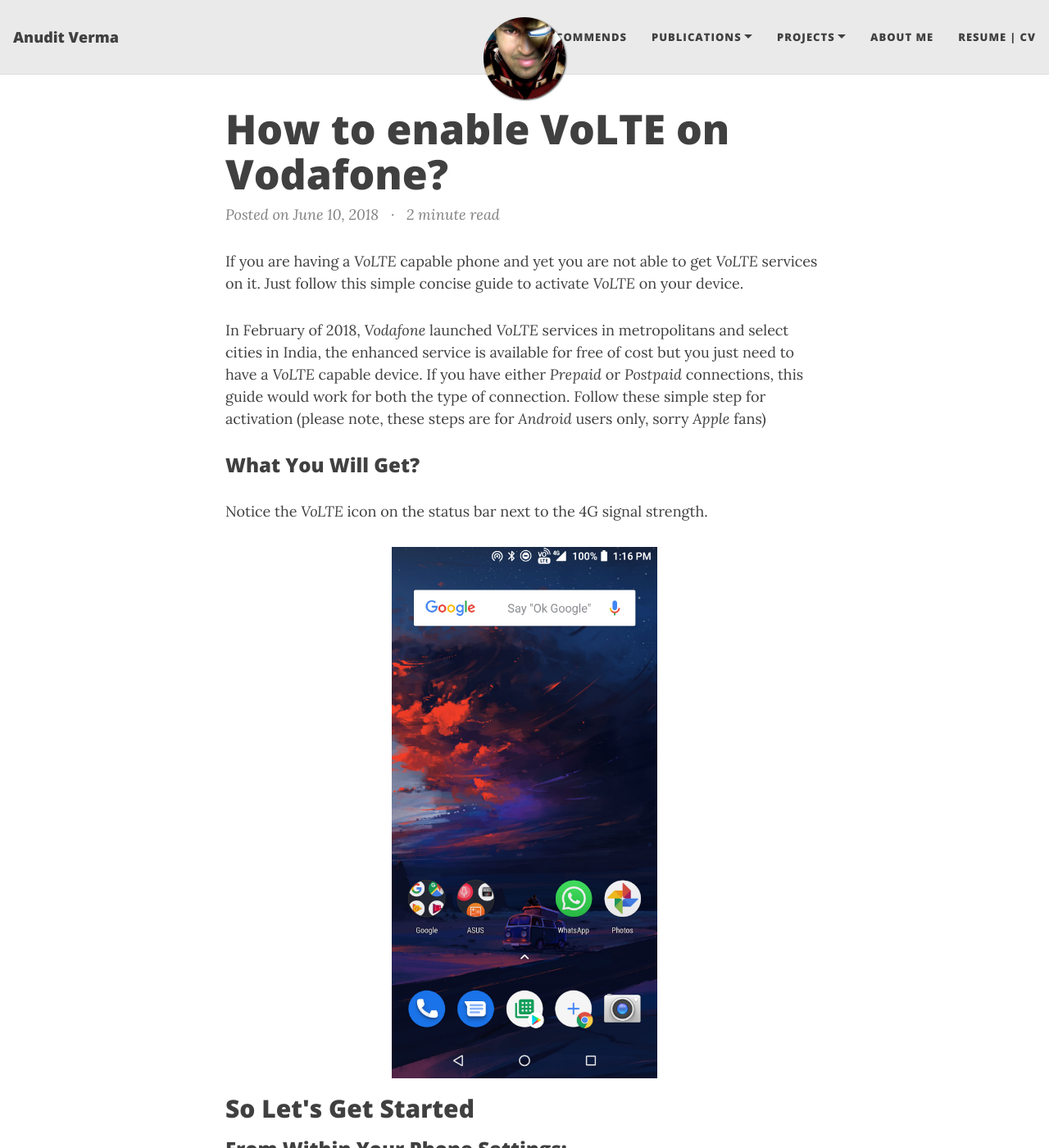
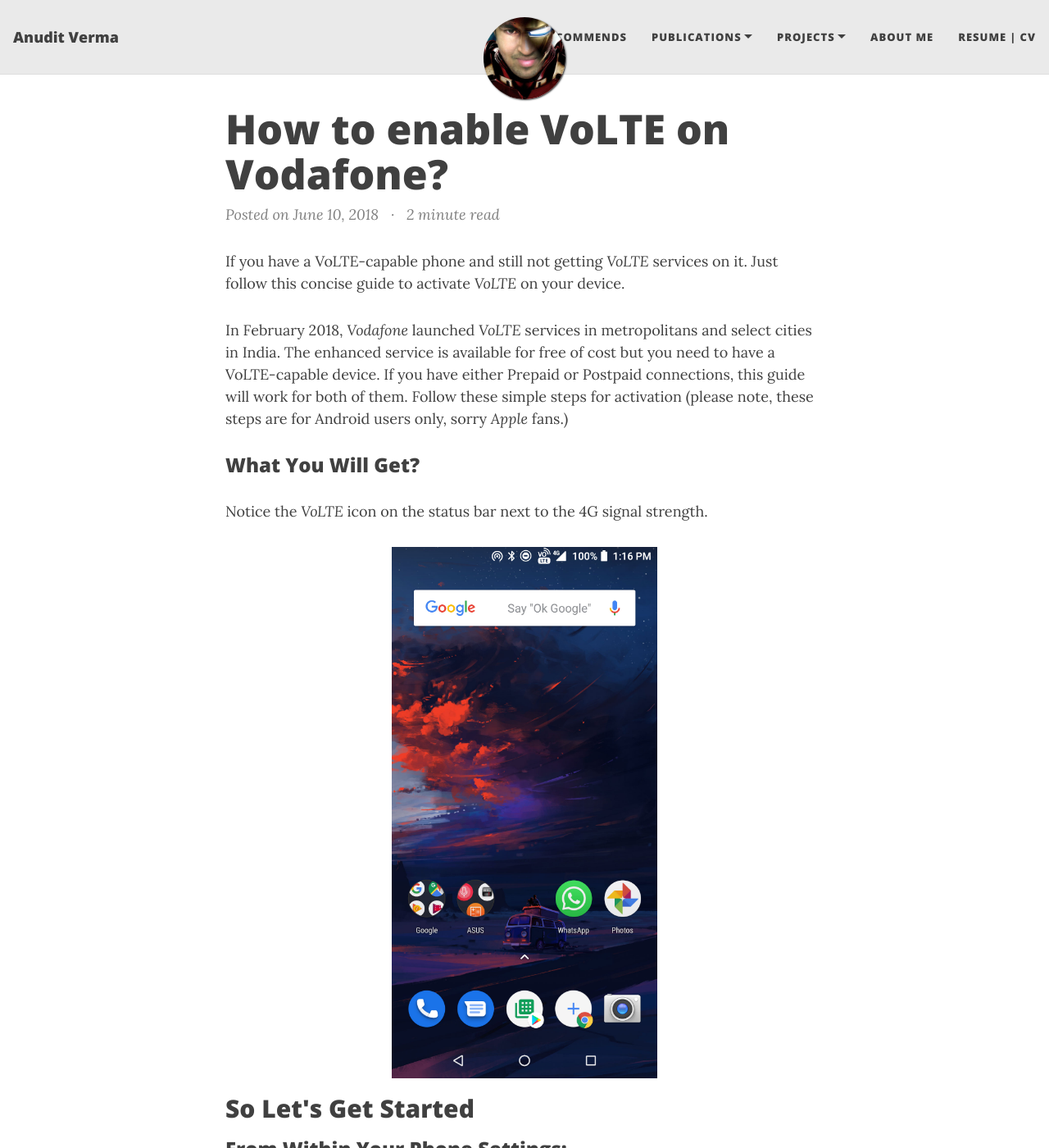
Before and after one commit to anuditverma/anuditverma.github.io, a Jekyll site: the page built from _posts/2018-06-10-enable-vodafone-volte.md, in a window 1280 px wide and 1400 px high. Shown: the whole window at 82% size. Built offline with Jekyll 4.4.1, drawn with Linux system fonts in a browser that asks for light colours; nearby versions of some CDN libraries; comment, search, counter and statistics services are not loaded; some of the changed text lies outside the part shown.

Commit message:
Post Update: How to enable VoLTE on Vodafone?

```diff
--- a/_posts/2018-06-10-enable-vodafone-volte.md
+++ b/_posts/2018-06-10-enable-vodafone-volte.md
@@ -6,9 +6,9 @@
 share-img: https://www.anudit.in/assets/img/vodafone_volte/vodafone_lte.jpg
 ---
 
-If you are having a *VoLTE* capable phone and yet you are not able to get *VoLTE* services on it. Just follow this simple concise guide to activate *VoLTE* on your device.<br>
+If you have a VoLTE-capable phone and still not getting *VoLTE* services on it. Just follow this concise guide to activate *VoLTE* on your device.<br>
 
-In February of 2018, *Vodafone* launched *VoLTE* services in metropolitans and select cities in India, the enhanced service is available for free of cost but you just need to have a *VoLTE* capable device. If you have either *Prepaid* or *Postpaid* connections, this guide would work for both the type of connection. Follow these simple step for activation (please note, these steps are for *Android* users only, sorry *Apple* fans)
+In February 2018, *Vodafone* launched *VoLTE* services in metropolitans and select cities in India. The enhanced service is available for free of cost but you need to have a VoLTE-capable device. If you have either Prepaid or Postpaid connections, this guide will work for both of them. Follow these simple steps for activation (please note, these steps are for Android users only, sorry *Apple* fans.)
 
 <h3>What You Will Get?</h3>
 Notice the *VoLTE* icon on the status bar next to the 4G signal strength.
@@ -22,15 +22,16 @@
 __Step 2__: Tap on Mobile networks.<br>
 __Step 3__: Look for *VoLTE* option and turn on *VoLTE* Mode.
 
-__NOTE:__ Also make sure that your device's firmware is up to date (including the one that should be able to turn on *VoLTE*.)
+{: .box-note}
+**Note:** Also make sure that your device's firmware is up to date (including the one that should be able to turn on *VoLTE*.)
 
 <center><h2>OR</h2></center>
 
 <h3>Hard Reset & Wipe:</h3>
 Make sure your device is charged more than 60%.<br>
 
-__IMPORTANT NOTE:__  This step would erase the data present on your phone, I would strongly recommend to make a backup of your personal data before proceeding.
-
+{: .box-error}
+**Disclaimer:** This step would erase the data present on your phone, I would strongly recommend making a backup of your personal data before proceeding.
 
 __Step 1__: Turn off your device.<br>
 __Step 2__: Press and hold *Power* and *Volume Down* Button<br>
@@ -40,27 +41,28 @@
 * Moto devices - Volume Down and Power
 * Other devices generally use Volume Down and Power. Some devices with physical user interfaces may use the Power and Home buttons.<br>
 
-__Step 3__: When you are in *Recovery Menu*, look for *wipe data/factory reset*, use Volume keys to navigate and Power Key to select.<br>
-__Step 4__: Similarly, look for *wipe cache partition*, after performing both wipes, Reboot phone. <br>
+__Step 3__: When you are in *Recovery Menu*, look for *wipe data/factory reset*, use the Volume keys to navigate and Power Key to select.<br>
+__Step 4__: Similarly, look for *wipe cache partition*, after performing both wipes, Reboot the phone. <br>
 
-__NOTE:__ If *VoLTE* icon in the status bar is still not visible then probably *Vodafone* need to enable *VoLTE* for you from their backend, for that follow these steps:<br>
+{: .box-note}
+**Note:** If the *VoLTE* icon in the status bar is still not visible then you probably *Vodafone* need to enable *VoLTE* for you from their backend, for that follow these steps:
 
 <center><h2>OR</h2></center>
 
 <h3>Get VoLTE Enabled From Backend by Vodafone:</h3>
 
-Sometimes *Vodafone* needs to enable the *VoLTE* service on your number from their backend, in order to generate a request you can follow these steps:
+Sometimes *Vodafone* needs to enable the *VoLTE* service on your number from their backend, to generate a request you can follow these steps:
 
 * Call __198__ (toll-free) from your registered *Vodafone* number or call *Vodafone Care* on __+91 9811098110__ (if you live in Delhi, otherwise please check the number online for your circle) from any phone.<br>
 
 <center><h5>OR</h5></center>
 
-* Write a mail to *Vodafone* on __vodafonecare.del@vodafone.com__, if you live in Delhi. Otherwise please check the mail address online for your circle.
+* Write a mail to *Vodafone* at __vodafonecare.del@vodafone.com__, if you live in Delhi. Otherwise please check the mail address online for your circle.
 
 You might get a reply something similar to this:
 
 <center><img src="/assets/img/vodafone_volte/vodafone_email.jpg" alt="email from Vodafone"></center>
 
-I hope these steps would help you enable *VoLTE* on your number if there is any other concern, I would advise you to visit the *Vodafone Store* near you.
+I hope these steps will help you enable *VoLTE* on your number. If there is any other concern, I will advise you to visit the *Vodafone* Store near you.
 
 Thank you for reading.
```
